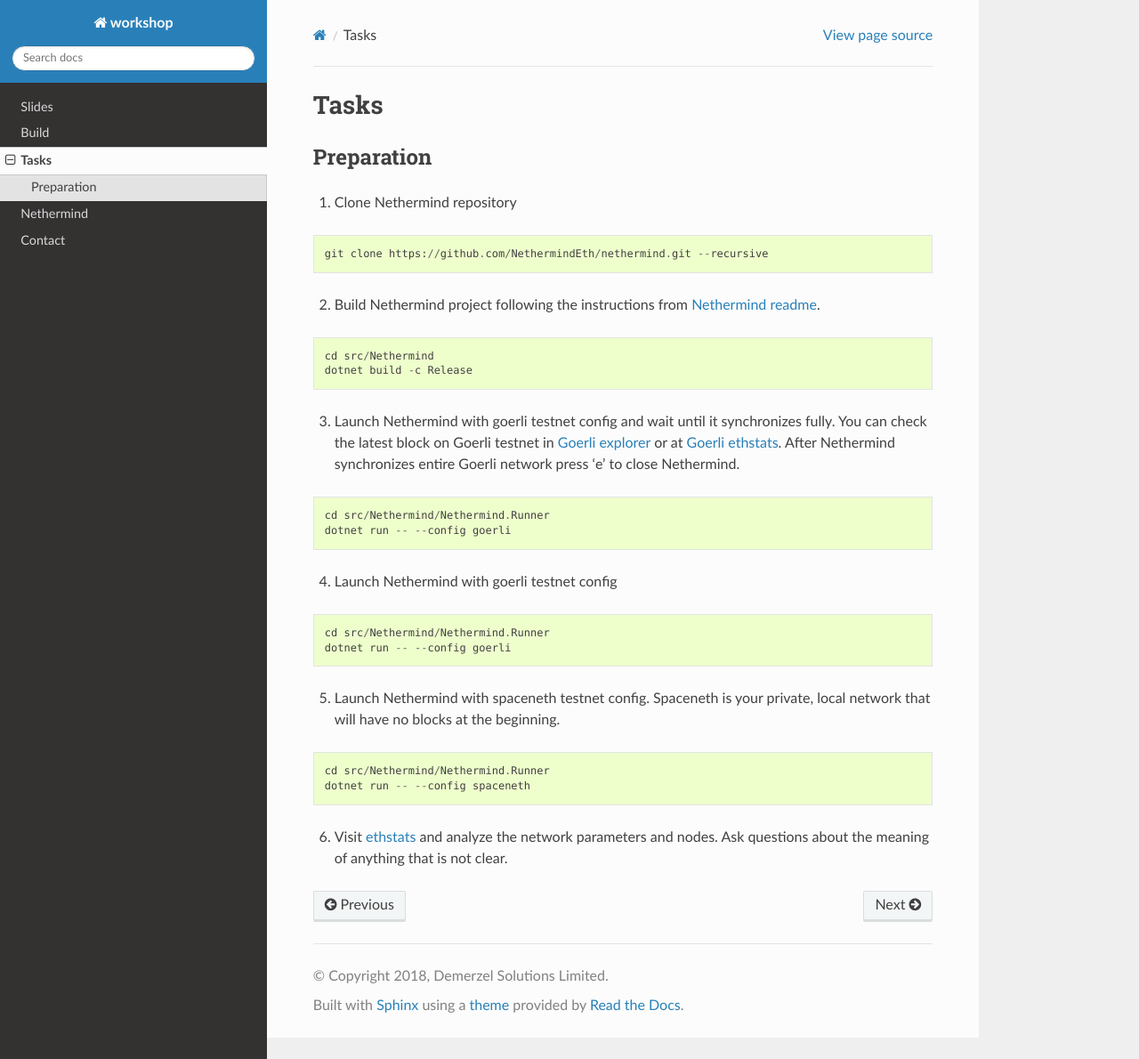
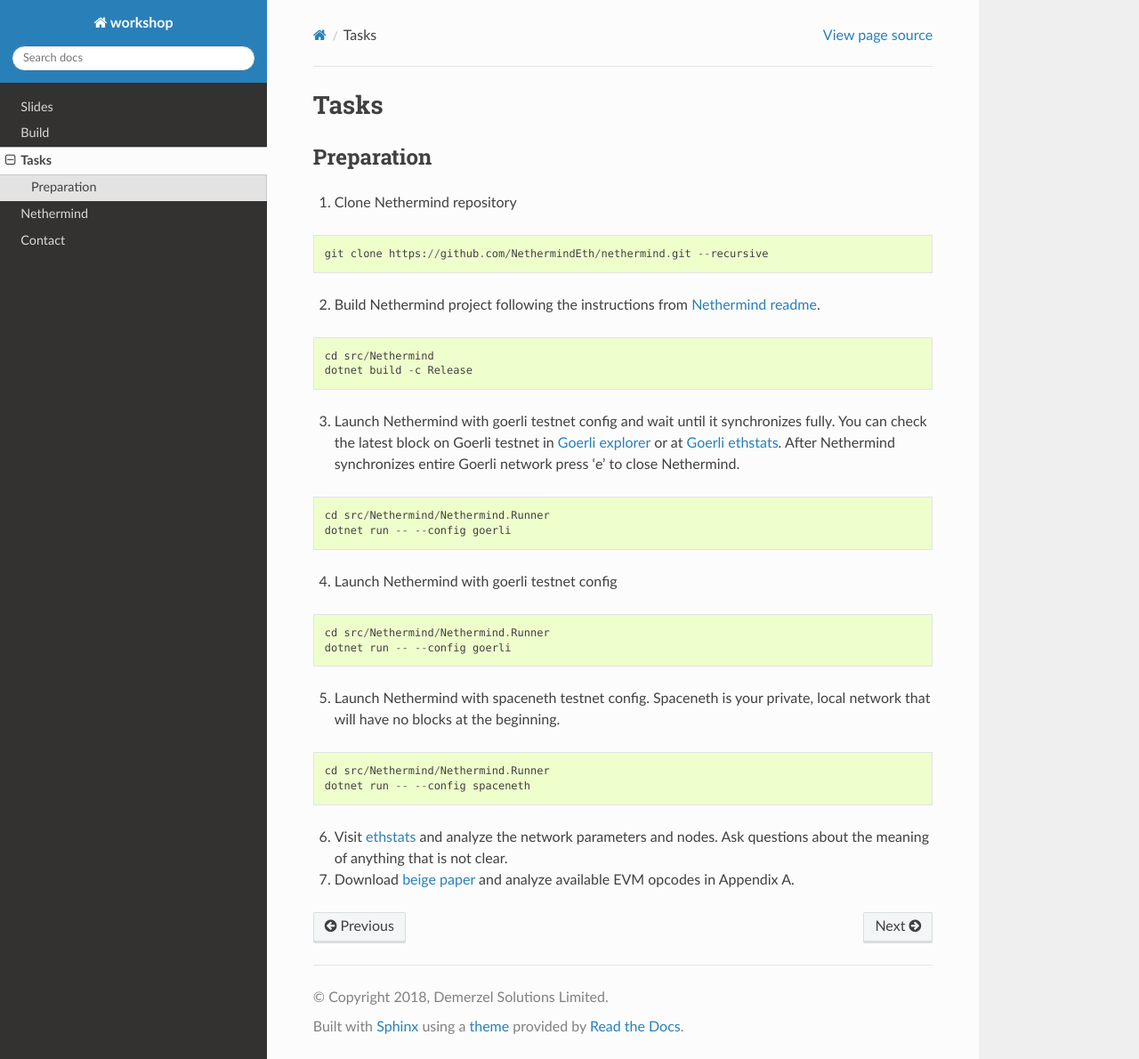
Before and after one commit to NethermindEth/workshop, a Sphinx documentation site: the page built from docs/source/tasks.rst, in a window 1280 px wide and 1190 px high. Shown: the whole window at 89% size. Built offline with Sphinx 7.4.7 and the Read the Docs theme 2.0.0, drawn with Linux system fonts in a browser that asks for light colours.

Commit message:
Update tasks.rst
beige paper reference

```diff
--- a/docs/source/tasks.rst
+++ b/docs/source/tasks.rst
@@ -40,3 +40,5 @@
     dotnet run -- --config spaceneth
 
 6. Visit `ethstats <https://ethstats.net/>`_ and analyze the network parameters and nodes. Ask questions about the meaning of anything that is not clear.
+
+7. Download `beige paper <https://github.com/chronaeon/beigepaper/blob/master/beigepaper.pdf>`_ and analyze available EVM opcodes in Appendix A.
```
